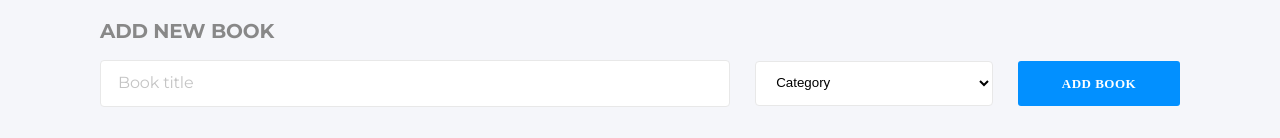
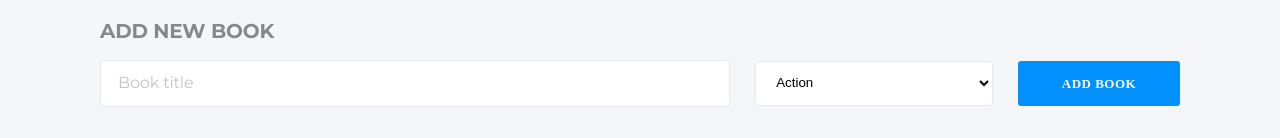
Before and after one commit to ershadul1/bookstore-react-redux, a React (Create React App) app: page / in a window 1280 px wide. Shown: the part 1756-1894 px from the top of the page. Built offline with nearby package versions, Linux system fonts and the light colour scheme.

Commit message:
Fix default select error

```diff
--- a/src/containers/BooksForm.js
+++ b/src/containers/BooksForm.js
@@ -32,7 +32,6 @@ const BooksForm = props => {
       <form className="add-book-form">
         <input className="input-book-title" placeholder="Book title" name="bookTitle" onChange={handleChange} />
         <select className="select-category" name="bookCategory" onChange={handleChange}>
-          <option value="" disabled selected>Category</option>
           {categories.map(item => (
             <option key={item} value={item}>
               {item}
```
